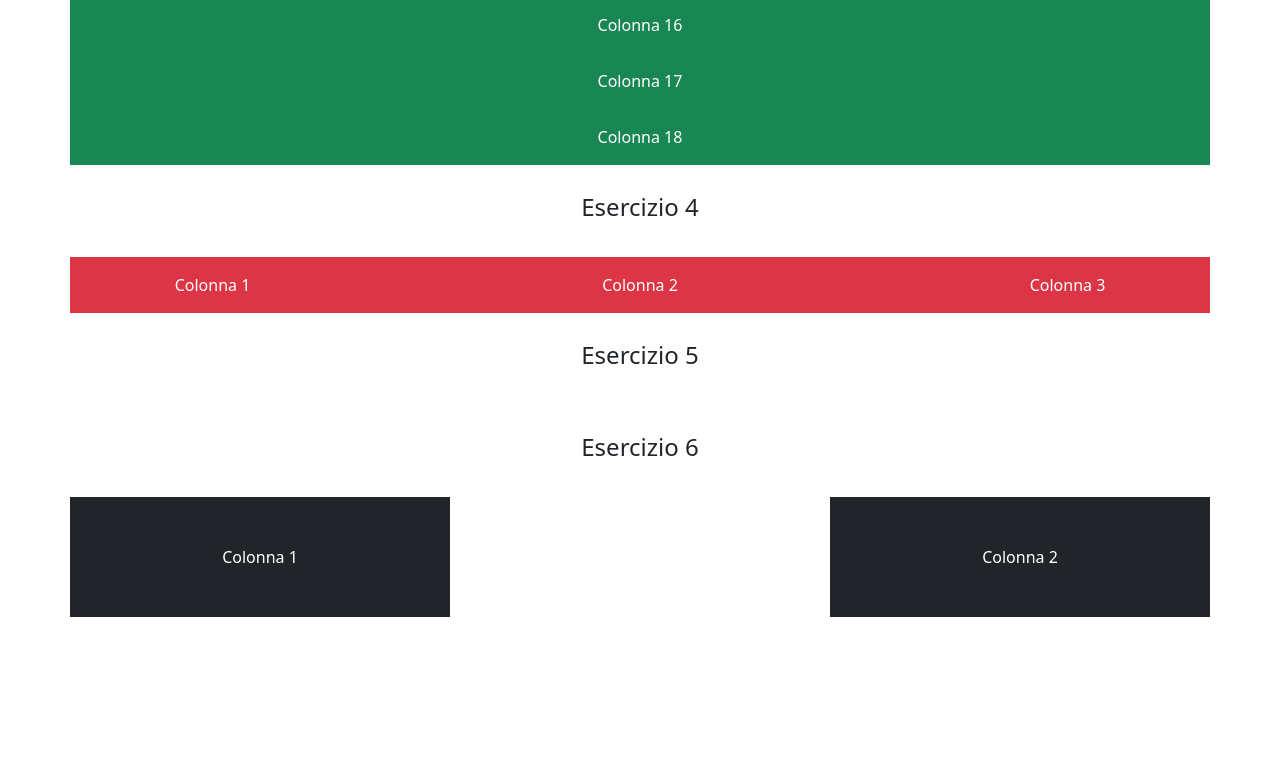
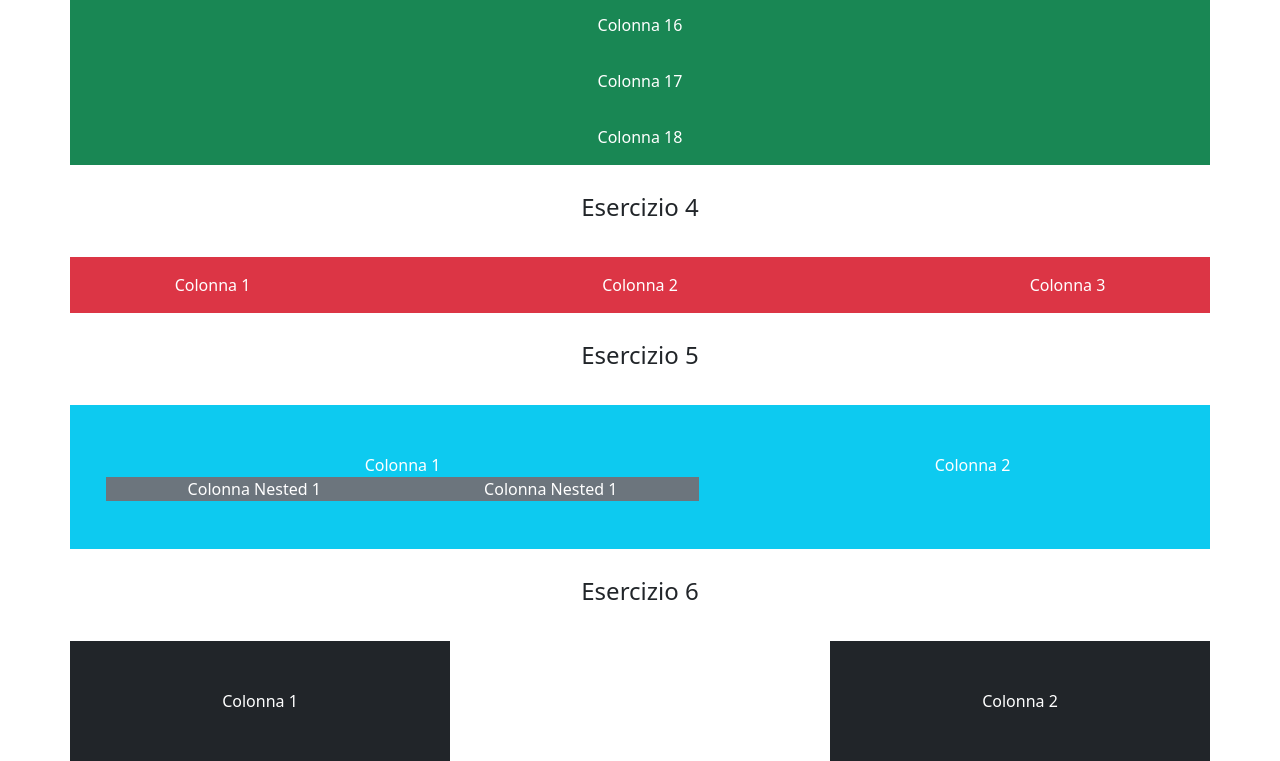
Before and after one commit to Mat-123/U2-W2-D1-Test, a plain HTML site: page index.html in a window 1280 px wide. Shown: the part 850-1611 px from the top of the page. Before the commit the page ends 1467 px from the top, so only its background shows below. Drawn offline with nearby package versions, Linux system fonts and the light colour scheme.

Commit message:
esercizio 5

```diff
--- a/index.html
+++ b/index.html
@@ -97,8 +97,20 @@
     <!--esercizio 5-->
     <div>
       <div class="text-center"><h2 class="fs-4 lh-base py-4">Esercizio 5</h2></div>
+      <div class="container text-center">
+        <div class="row">
+          <div class="container bg-info text-white p-5 col-lg-7">
+            Colonna 1
+            <div class="row">
+              <div class="col-lg-6 col-sm-6 bg-secondary col-md-6">Colonna Nested 1</div>
+              <div class="col-lg-6 col-sm-6 bg-secondary col-md-6">Colonna Nested 1</div>
+            </div>
+          </div>
+
+          <div class="bg-info text-white p-5 col-lg-5">Colonna 2</div>
+        </div>
+      </div>
     </div>
-
     <!-- esercizio 6-->
     <div>
       <div class="text-center"><h2 class="fs-4 lh-base py-4">Esercizio 6</h2></div>
```
